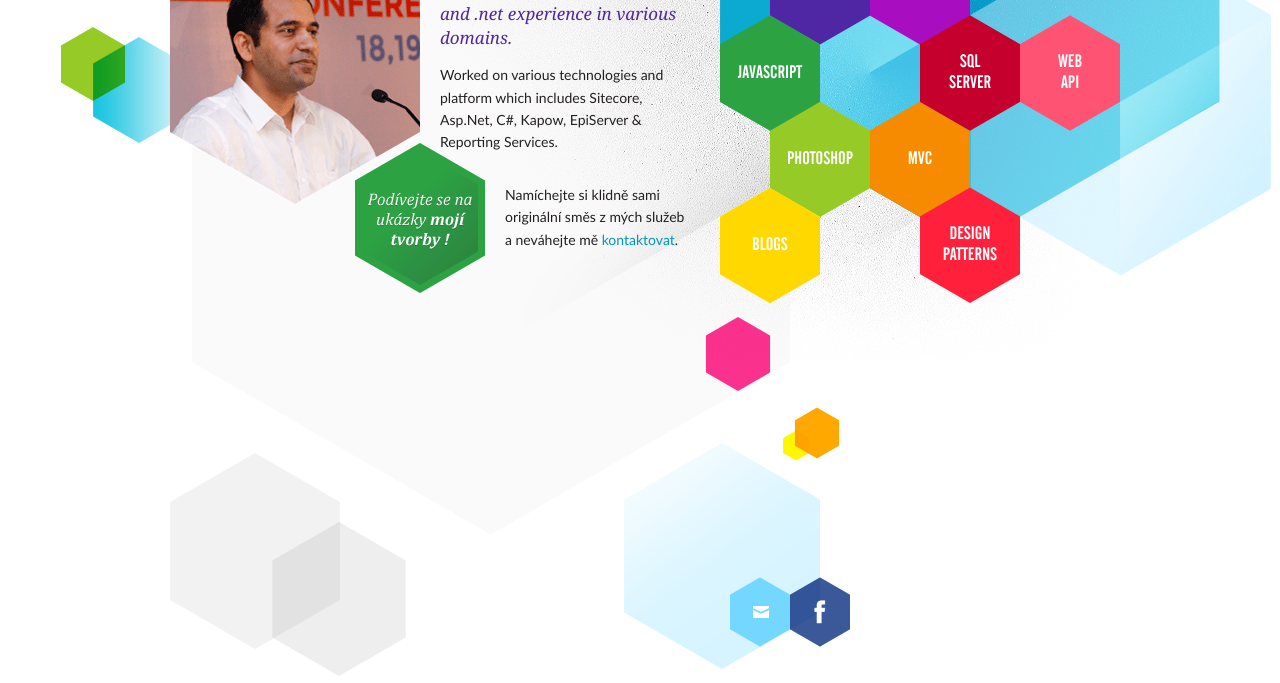
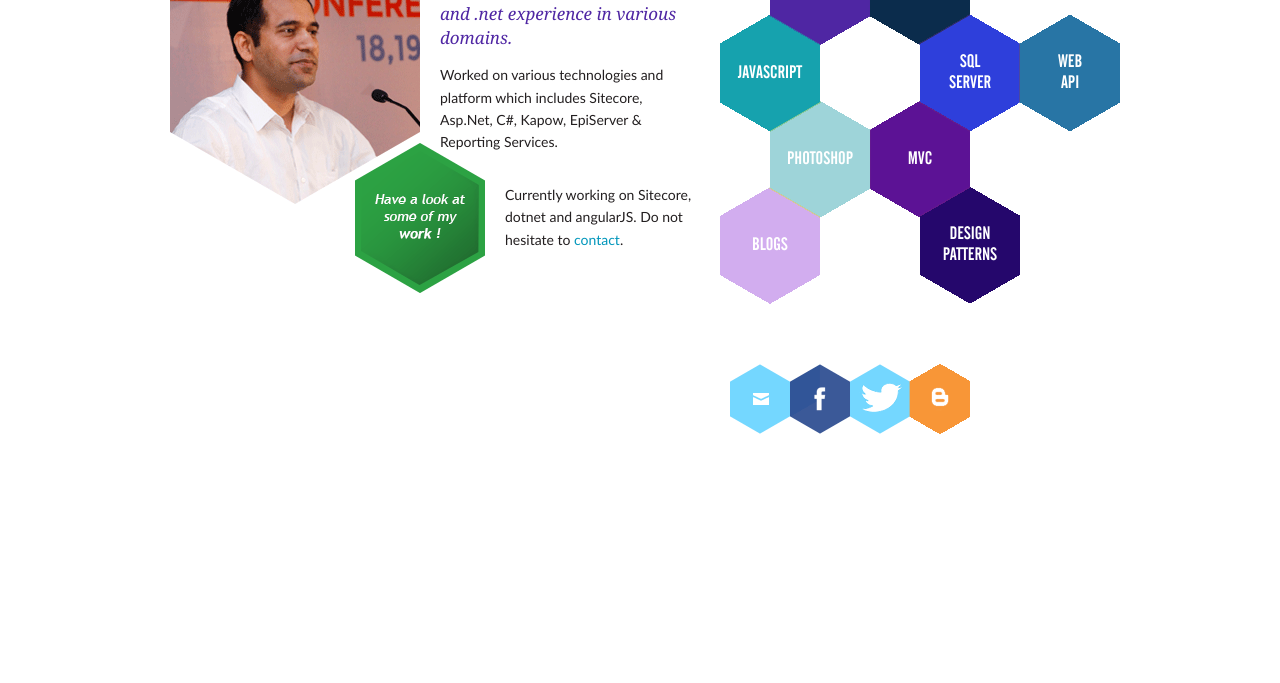
Before and after one commit to SumitBajaj/www.bajajsumit.com, a plain HTML site: page index.html in a window 1280 px wide. Shown: the part 351-1034 px from the top of the page. After the commit the page ends 800 px from the top, so only its background shows below. Drawn offline with Linux system fonts and the light colour scheme.

Commit message:
initial commit

```diff
--- a/index.html
+++ b/index.html
@@ -2,9 +2,9 @@
 <!-- saved from url=(0026)/ -->
 <html><head><meta http-equiv="Content-Type" content="text/html; charset=UTF-8">
   <meta charset="utf-8">
-  <meta name="description" content="Stránky Anety Janíčkové - hlavní náplní mé tvorby je bodypainting a facepainting (malování na tělo a obličej), práce s airbrushem, speciální efekty či malba na zeď. ">
-  <meta name="keywords" content="Aneta Janíčková, Anet, Anet design, Bodypainting, Facepainting, malování na obličej, barvy na obličej, UV bodypainting, wallpainting, handpainting, tattoo, airbrush, airbrush tattoo, temporary tattoo, glitter tattoo, special effect FX, speciální efekty, movie blood, umělá krev, malování na tvář, barvy bodypainting, bodypaiting, bodypainting galerie, bodypainting foto, bodypainter">
-  <meta name="author" content="Exarion">
+  <meta name="description" content="Sumit Bajaj is passionate technologist who has vast experience in technologies including Sitecore, dotnet, angularJS, html and css.">
+  <meta name="keywords" content="Sumit Bajaj, sumit bajaj, sumitbajaj, bajajsumit, sumitbajaj.com, bajajsumit.com, sumit bajaj india, sumit.bajaj, bajaj.sumit, sumit bajaj mckinsey, sumit bajaj accenture, sumit bajaj sapient, sumit bajaj iits, sumit bajaj gurgaon, sumit bajaj rohtak, sumit bajaj sitecore, sitecore expert, dotnet expert, angular expert">
+  <meta name="author" content="Sumit Bajaj">
   <title>Sumit Bajaj::Passionate Technologist</title>
   <link href="./index_files/styl.css" rel="stylesheet" type="text/css" media="all">
   <link rel="shortcut icon" href="/favicon.ico">
@@ -18,9 +18,8 @@
   <!--[if IE]><style type="text/css">body {behavior: url(csshover3.htc);} </style><![endif]-->
 </head>
 <body>
-<div id="bg_ilustrace"></div>
 
-<div id="hlavni"><div id="pozadi_spodni">
+<div><div id="sumit_bajaj_window">
 <div id="logo"><a href="./" title="Sumit Bajaj"><span class="hidden">Sumit Bajaj</span></a></div>
 
 <div id="menu">
@@ -34,7 +33,6 @@
 </div>
 
 <div id="hexagony">
-
 <div class="hexagon_handpainting"><a href="/"><span>SITECORE</span></a></div>
 <div class="hexagon_uv_bodypainting"><a href="/"><span>DOTNET</span></a></div>
 <div class="hexagon_bodypainting"><a href="/"><span>ANGULAR</span></a></div>
@@ -45,7 +43,7 @@
 <div class="hexagon_airbrush"><a href="/"><span>MVC</span></a></div>
 <div class="hexagon_airbrush_tattoo"><a href="/"><span>DESIGN<br>PATTERNS</span></a></div>
 <div class="hexagon_special_effect_fx"><a href="/"><span>PHOTOSHOP</span></a></div>
-<div class="hexagon_movie_blood"><a href="/"><span>BLOGS</span></a></div>
+<div class="hexagon_blogs"><a href="http://blog.bajajsumit.com"><span>BLOGS</span></a></div>
 </div>
 
 <div id="uvodni_obsah"><h1>HELLO !</h1>
@@ -53,14 +51,16 @@
 <p><span class="zvyrazneni">Solution Architect with CMS and .net experience in various domains.</span></p>
 <p>Worked on various technologies and platform which includes Sitecore, Asp.Net, C#, Kapow, EpiServer & Reporting Services.</p>
 </div>
-<div class="ukazky_tvorby"><a href="/reference.php"><span>Ukázky tvorby</span></a></div>
+<div class="my_work"><a href="/reference.php"><span>My Work</span></a></div>
 
-<div id="bloktext_druhy">Namíchejte si klidně sami originální směs z mých služeb a&nbsp;neváhejte mě <a href="/kontakt.php">kontaktovat</a>.</div>
+<div id="bloktext_druhy">Currently working on Sitecore, dotnet and angularJS. Do not hesitate to <a href="/contact.html">contact</a>.</div>
 
 </div>
 
 <div id="pata">
 <div class="pata_email"><a href="mailto:email.bajaj@gmail.com"><span>email.bajaj@gmail.com</span></a></div>
 <div class="pata_facebook"><a href="https://www.facebook.com/sumit.bajaj.india"><span>Facebook</span></a></div>
+<div class="pata_twitter"><a href="https://twitter.com/bajajsumit"><span>Twitter</span></a></div>
+<div class="pata_blogger"><a href="http://blog.bajajsumit.com"><span>Blogger</span></a></div>
 </div>
 </body></html>
--- a/index_files/styl.css
+++ b/index_files/styl.css
@@ -9,7 +9,7 @@
     font-style: normal;}
 
 body, html {
-  background: #fff url("pix/bg.gif") repeat-x top;
+  background: #fff url("images/bg.gif") repeat-x top;
   margin: 0;
   padding: 0;
   font-family: "Trebuchet MS", "Geneva CE", lucida, sans-serif;
@@ -19,13 +19,6 @@ body, html {
   text-align: center;
   width: 100%;
   height: 100%;}
-
-#bg_ilustrace {
-  width: 100%;
-  height: 886px;
-  position: absolute;
-  top: 0px;
-  background: url("pix/bg_ilustrace.jpg") no-repeat center;}
 
 img {
 	border: 0;
@@ -41,27 +34,17 @@ a:hover {
 	color: #0096bb;
 	text-decoration: underline;}
 
-#hlavni {
-  width: 960px;
-  min-height: 100%;
-  margin: auto;
-  position: relative;
-  text-align: left;
-  background: url("pix/bg_ilustrace.jpg") no-repeat top center;
-  z-index: 2;}
-
-#pozadi_spodni {
+#sumit_bajaj_window {
   width: 960px;
   margin: auto;
   position: relative;
   text-align: left;
-  background: url(pix/pata.png) bottom left no-repeat transparent;
   z-index: 2;}
 
 #logo {
 	width: 287px;
 	height: 46px;
-	background-image: url(pix/logo.png);
+	background-image: url(images/logo.png);
 	background-position: 0px 0px;
 	background-repeat: no-repeat;
   position: absolute;
@@ -118,7 +101,7 @@ a:hover {
 #menu ul li a:hover {
 	color: #000;
   background-color: transparent;
-  background-image: url(pix/menu.gif);
+  background-image: url(images/menu.gif);
 	background-position: bottom;
 	background-repeat: repeat-x;}
 
@@ -181,7 +164,7 @@ h2 .nadpisdatum {
   color: #231f20;
   line-height: 160%;
   font-family: "Trebuchet MS", "Geneva CE", lucida, sans-serif;
-  background: url(pix/index.png) 0px 50px no-repeat transparent;}
+  background: url(images/index.png) 0px 50px no-repeat transparent;}
 
 #uvodni_obsah h1 {
   position: absolute;
@@ -207,7 +190,7 @@ h2 .nadpisdatum {
   left: 345px;
   width: 195px;}
 
-.ukazky_tvorby {
+.my_work {
 	width: 130px;
 	height: 150px;
   line-height: 150px;
@@ -215,7 +198,7 @@ h2 .nadpisdatum {
   top: 279px;
   left: 195px;}
 
-.ukazky_tvorby a {
+.my_work a {
 	color: #333;
 	width: 100%;
 	height: 100%;
@@ -223,9 +206,9 @@ h2 .nadpisdatum {
   z-index: 5;
 	text-decoration: none;
   text-indent: -9999px;
-  background: url(pix/ukazky_tvorby.png) 0px 0px no-repeat transparent;}
+  background: url(images/my_work.png) 0px 0px no-repeat transparent;}
 
-.ukazky_tvorby a:hover {
+.my_work a:hover {
 	background-position: -130px 0px;}
 
 #obsah_sirsi {
@@ -271,7 +254,7 @@ h2 .nadpisdatum {
 
 .seznam li {
 	list-style-type: none;
-  background-image: url(pix/seznam.png);
+  background-image: url(images/seznam.png);
   background-repeat: no-repeat;
   background-position: 0px 6px;
   line-height: 26px;
@@ -283,18 +266,18 @@ h2 .nadpisdatum {
 
 #hexagony {
   width: 400px;
-  height: 800px;
+  height: 560px;
   float: right;
   margin: 107px 0px 0px 0px;
   padding: 1px 0px 0px 0px;
   position: relative;
-  background: url(pix/hexagony.png) 0px 0px no-repeat transparent;
+  background: url(images/hexagony.png) 0px 0px no-repeat transparent;
   font-family: 'AlternateGothicNo2AT', Impact, Haettenschweiler, 'Arial Narrow Bold', Gadget, sans-serif;
   font-size: 18px;
   text-transform: uppercase;
   color: #fff;}
 
-.hexagon_handpainting, .hexagon_bodypainting, .hexagon_facepainting, .hexagon_uv_bodypainting, .hexagon_wallpainting, .hexagon_airbrush, .hexagon_airbrush_tattoo, .hexagon_temporary_tattoo, .hexagon_glitter_tattoo, .hexagon_special_effect_fx, .hexagon_movie_blood {
+.hexagon_handpainting, .hexagon_bodypainting, .hexagon_facepainting, .hexagon_uv_bodypainting, .hexagon_wallpainting, .hexagon_airbrush, .hexagon_airbrush_tattoo, .hexagon_temporary_tattoo, .hexagon_glitter_tattoo, .hexagon_special_effect_fx, .hexagon_blogs {
 	width: 100px;
 	height: 116px;
   line-height: 116px;
@@ -341,26 +324,26 @@ h2 .nadpisdatum {
   top: 344px;
   left: 50px;}
 
-.hexagon_movie_blood {
+.hexagon_blogs {
   top: 430px;
   left: 0px;}
 
-.hexagon_handpainting span, .hexagon_bodypainting span, .hexagon_facepainting span, .hexagon_uv_bodypainting span, .hexagon_wallpainting span, .hexagon_airbrush span, .hexagon_airbrush_tattoo span, .hexagon_temporary_tattoo span, .hexagon_glitter_tattoo span, .hexagon_special_effect_fx span, .hexagon_movie_blood span {
+.hexagon_handpainting span, .hexagon_bodypainting span, .hexagon_facepainting span, .hexagon_uv_bodypainting span, .hexagon_wallpainting span, .hexagon_airbrush span, .hexagon_airbrush_tattoo span, .hexagon_temporary_tattoo span, .hexagon_glitter_tattoo span, .hexagon_special_effect_fx span, .hexagon_blogs span {
 	display: -moz-inline-box;  /* FF2 or lower */
   display: inline-block;     /* FF3, Opera, Safari */
   line-height: normal;
   vertical-align: middle; }
 
-.hexagon_handpainting span, .hexagon_bodypainting span, .hexagon_facepainting span, .hexagon_uv_bodypainting span, .hexagon_wallpainting span, .hexagon_airbrush span, .hexagon_airbrush_tattoo span, .hexagon_temporary_tattoo span, .hexagon_glitter_tattoo span, .hexagon_special_effect_fx span, .hexagon_movie_blood span { *display: inline;} /* haslayout for IE6/7 */
+.hexagon_handpainting span, .hexagon_bodypainting span, .hexagon_facepainting span, .hexagon_uv_bodypainting span, .hexagon_wallpainting span, .hexagon_airbrush span, .hexagon_airbrush_tattoo span, .hexagon_temporary_tattoo span, .hexagon_glitter_tattoo span, .hexagon_special_effect_fx span, .hexagon_blogs span { *display: inline;} /* haslayout for IE6/7 */
 
-.hexagon_handpainting a, .hexagon_bodypainting a, .hexagon_facepainting a, .hexagon_uv_bodypainting a, .hexagon_wallpainting a, .hexagon_airbrush a, .hexagon_airbrush_tattoo a, .hexagon_temporary_tattoo a, .hexagon_glitter_tattoo a, .hexagon_special_effect_fx a, .hexagon_movie_blood a {
+.hexagon_handpainting a, .hexagon_bodypainting a, .hexagon_facepainting a, .hexagon_uv_bodypainting a, .hexagon_wallpainting a, .hexagon_airbrush a, .hexagon_airbrush_tattoo a, .hexagon_temporary_tattoo a, .hexagon_glitter_tattoo a, .hexagon_special_effect_fx a, .hexagon_blogs a {
 	color: #fff;
 	width: 100%;
 	height: 100%;
 	display: block;
   z-index: 5;
 	text-decoration: none;
-  background: url(pix/hexagony_.png) no-repeat transparent;}
+  }
 
 .hexagon_handpainting a { background-position: -100px 0px;}
 
@@ -382,14 +365,14 @@ h2 .nadpisdatum {
 
 .hexagon_special_effect_fx a { background-position: -800px 0px;}
 
-.hexagon_movie_blood a { background-position: -1000px 0px;}
+.hexagon_blogs a { background-position: -1000px 0px;}
 
-.hexagon_handpainting a:hover, .hexagon_bodypainting a:hover, .hexagon_facepainting a:hover, .hexagon_uv_bodypainting a:hover, .hexagon_wallpainting a:hover, .hexagon_airbrush a:hover, .hexagon_airbrush_tattoo a:hover, .hexagon_temporary_tattoo a:hover, .hexagon_glitter_tattoo a:hover, .hexagon_special_effect_fx a:hover, .hexagon_movie_blood a:hover {
+.hexagon_handpainting a:hover, .hexagon_bodypainting a:hover, .hexagon_facepainting a:hover, .hexagon_uv_bodypainting a:hover, .hexagon_wallpainting a:hover, .hexagon_airbrush a:hover, .hexagon_airbrush_tattoo a:hover, .hexagon_temporary_tattoo a:hover, .hexagon_glitter_tattoo a:hover, .hexagon_special_effect_fx a:hover, .hexagon_blogs a:hover {
 	width: 120px;
 	height: 140px;
   line-height: 140px;
   margin: -10px 0px 0px -10px;
-  background: url(pix/hexagony_hover.png) no-repeat transparent;
+  background: url(images/hexagony_hover.png) no-repeat transparent;
   z-index: 10;}
 
 .hexagon_handpainting a:hover {
@@ -422,10 +405,10 @@ h2 .nadpisdatum {
 .hexagon_special_effect_fx a:hover {
 	background-position: -960px 0px;}
 
-.hexagon_movie_blood a:hover {
+.hexagon_blogs a:hover {
 	background-position: -1200px 0px;}
 
-.hexagon_handpainting a:hover span, .hexagon_bodypainting a:hover span, .hexagon_facepainting a:hover span, .hexagon_uv_bodypainting a:hover span, .hexagon_wallpainting a:hover span, .hexagon_airbrush a:hover span, .hexagon_airbrush_tattoo a:hover span, .hexagon_temporary_tattoo a:hover span, .hexagon_glitter_tattoo a:hover span, .hexagon_special_effect_fx a:hover span, .hexagon_movie_blood a:hover span {
+.hexagon_handpainting a:hover span, .hexagon_bodypainting a:hover span, .hexagon_facepainting a:hover span, .hexagon_uv_bodypainting a:hover span, .hexagon_wallpainting a:hover span, .hexagon_airbrush a:hover span, .hexagon_airbrush_tattoo a:hover span, .hexagon_temporary_tattoo a:hover span, .hexagon_glitter_tattoo a:hover span, .hexagon_special_effect_fx a:hover span, .hexagon_blogs a:hover span {
 	font-size: 22px;
   text-decoration: underline;}
 
@@ -447,7 +430,7 @@ h2 .nadpisdatum {
   width: 100px;
   height: 116px;
   line-height: 116px;
-  background: url(pix/button.png) 0px 0px no-repeat transparent;
+  background: url(images/button.png) 0px 0px no-repeat transparent;
   font-family: 'AlternateGothicNo2AT', Impact, Haettenschweiler, 'Arial Narrow Bold', Gadget, sans-serif;
   border: none;
   outline: none;
@@ -477,7 +460,7 @@ h2 .nadpisdatum {
 
 .formular input, .formular textarea, .formular select {
 	border: none;
-	background: url(pix/formular.png) 0px 0px #e6f8ff;
+	background: url(images/formular.png) 0px 0px #e6f8ff;
 	font-family: "Trebuchet MS", "Geneva CE", lucida, sans-serif;
 	font-size: 13px;
 	padding: 10px 10px 10px 10px;
@@ -493,19 +476,19 @@ textarea { overflow: auto;}
 
 .kontaktemail {
   line-height: 24px;
-  background: url(pix/kontakty.png) 0px 0px no-repeat transparent;
+  background: url(images/kontakty.png) 0px 0px no-repeat transparent;
   padding: 0px 0px 0px 30px;
   margin: 0px 0px 5px 0px;}
 
 .kontakttelefon {
   line-height: 24px;
-  background: url(pix/kontakty.png) 0px -36px no-repeat transparent;
+  background: url(images/kontakty.png) 0px -36px no-repeat transparent;
   padding: 0px 0px 0px 30px;
   margin: 0px 0px 5px 0px;}
 
 .kontaktwww {
   line-height: 24px;
-  background: url(pix/kontakty.png) 0px -72px no-repeat transparent;
+  background: url(images/kontakty.png) 0px -72px no-repeat transparent;
   padding: 0px 0px 0px 30px;
   margin: 0px 0px 5px 0px;}
 
@@ -514,7 +497,6 @@ textarea { overflow: auto;}
 #pata {
   width: auto;
   clear: both;
-  height: 126px;
   margin: 0px 0px 0px 0px;
   padding: 0px 0px 0px 0px;
   position: relative;}
@@ -527,9 +509,8 @@ textarea { overflow: auto;}
   top: 27px;
   left: 10px;}
 
-.pata_email, .pata_facebook {
+.pata_email, .pata_facebook, .pata_twitter, .pata_blogger {
 	width: 60px;
-	height: 70px;
   line-height: 70px;
 	position: absolute;}
 
@@ -540,6 +521,14 @@ textarea { overflow: auto;}
 .pata_facebook {
   top: 20px;
   left: 630px;}
+
+.pata_twitter {
+  top: 20px;
+  left: 690px;}
+
+ .pata_blogger {
+  top: 20px;
+  left: 750px;}
 
 .pata_design {
   width: 200px;
@@ -559,9 +548,9 @@ textarea { overflow: auto;}
   z-index: 5;
 	text-decoration: none;
   text-indent: -9999px;
-  background: url(pix/exarion.png) 0px 0px no-repeat transparent;}
+  background: url(images/exarion.png) 0px 0px no-repeat transparent;}
 
-.pata_email a, .pata_facebook a {
+.pata_email a, .pata_facebook a , .pata_twitter a, .pata_blogger a{
 	color: #333;
 	width: 100%;
 	height: 100%;
@@ -569,10 +558,16 @@ textarea { overflow: auto;}
   z-index: 5;
 	text-decoration: none;
   text-indent: -9999px;
-  background: url(pix/pata_kontakty.png) 0px 0px no-repeat transparent;}
+  background: url(images/pata_kontakty.png) 0px 0px no-repeat transparent;}
 
 .pata_facebook a {
   background-position: -60px 0px;}
+
+.pata_twitter a {
+  background-position: -120px 0px;}
+
+.pata_blogger a {
+  background-position: -180px 0px;}
 
 .pata_exarion a:hover {
 	background-position: -50px 0px;}
@@ -582,6 +577,12 @@ textarea { overflow: auto;}
 
 .pata_facebook a:hover {
 	background-position: -60px -70px;}
+
+.pata_twitter a:hover {
+  background-position: -120px -70px;}
+
+.pata_blogger a:hover {
+  background-position: -180px -70px;}
 
 .pata_odkaz_prvni {
 	width: 99px;
```
Also changed, not shown: index_files/images/Old_pata_kontakty.png (added), index_files/images/bg.gif (added), index_files/images/bg_ilustrace.jpg (added), index_files/images/exarion.png (added), index_files/images/hexagony.png (added), index_files/images/hexagony_hover.png (added), index_files/images/index.png (added), index_files/images/logo.png (added), index_files/images/menu.gif (added), index_files/images/my_work.png (added), index_files/images/old_bg_ilustrace.jpg (added), index_files/images/pata.png (added), index_files/images/pata_kontakty.png (added), 3 other files.
